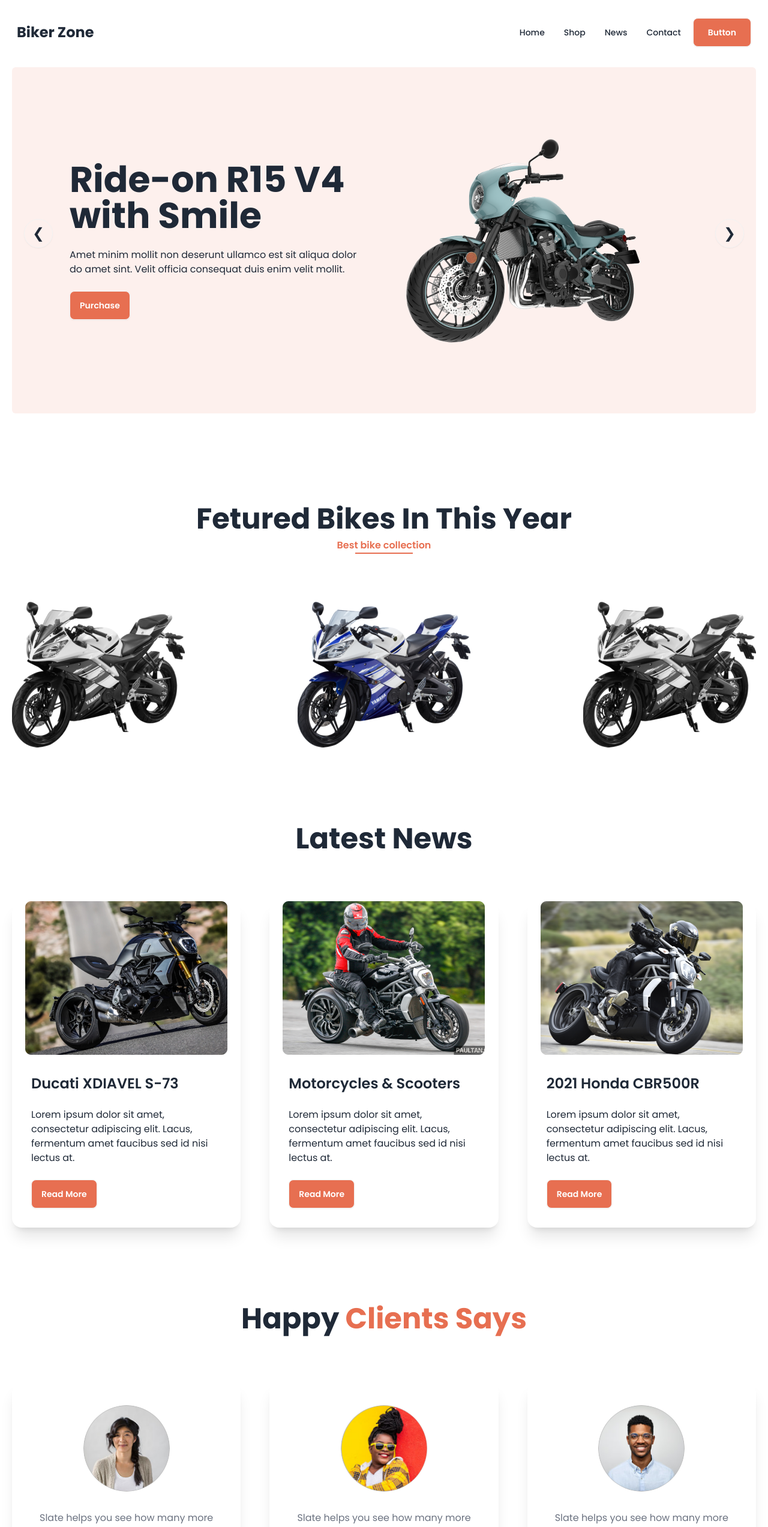
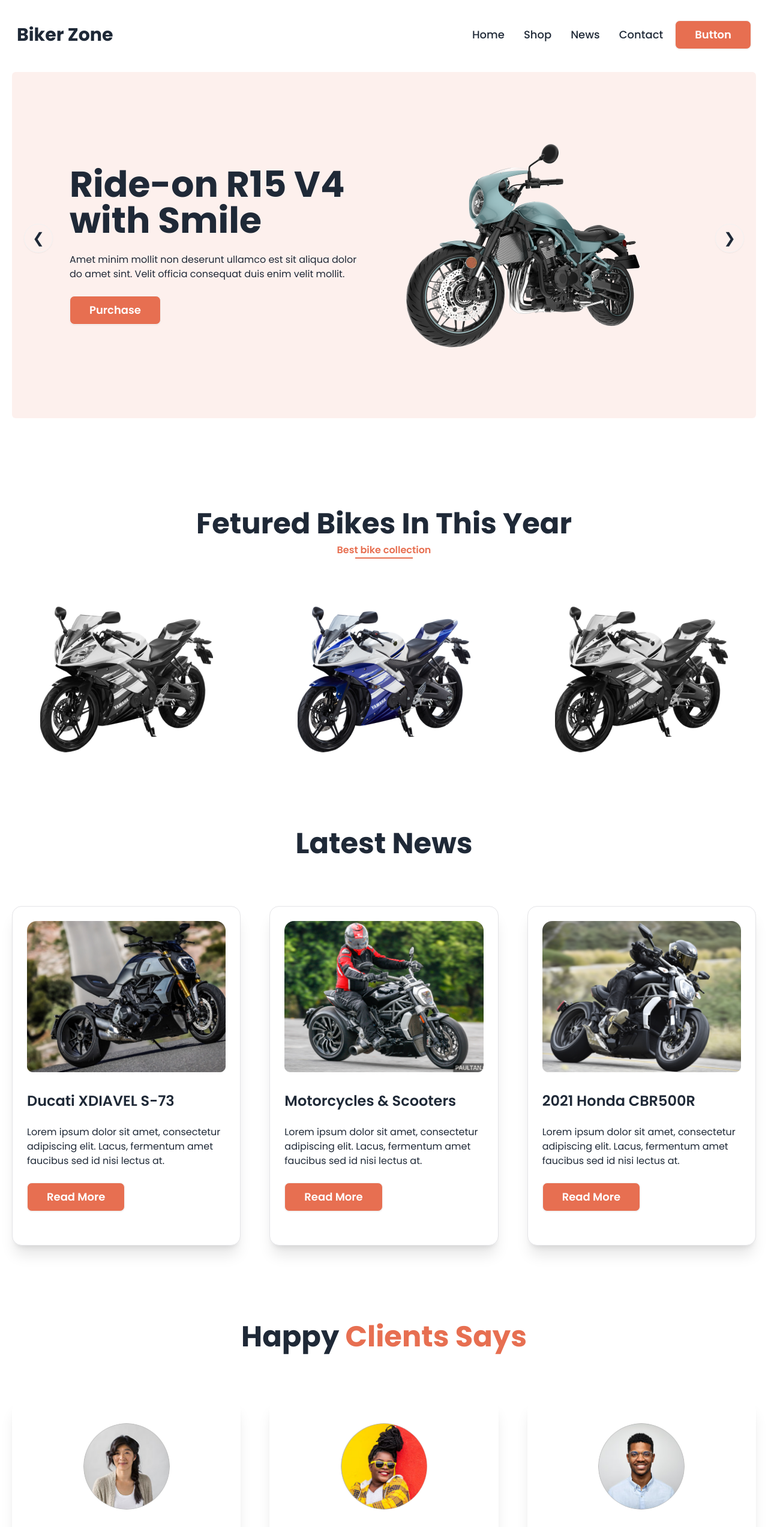
Before and after one commit to Ashiqur1819/Biker-Zone-with-Tailwind, a plain HTML site: page index.html in a window 1280 px wide. Shown: the top 2545 px of the page at 60% size. Drawn offline with nearby package versions, Linux system fonts and the light colour scheme.

Commit message:
Done full website

```diff
--- a/index.html
+++ b/index.html
@@ -45,7 +45,7 @@
                     <div tabindex="0" role="button" class=" lg:hidden">
                       <svg
                         xmlns="http://www.w3.org/2000/svg"
-                        class="h-7 w-7"
+                        class="h-9 w-9"
                         fill="none"
                         viewBox="0 0 24 24"
                         stroke="currentColor">
@@ -59,24 +59,24 @@
                     <ul
                       tabindex="0"
                       class="menu menu-sm dropdown-content bg-base-100 rounded-box z-[1] mt-3 w-52 p-2 shadow">
-                      <li><a class="font-medium">Home</a></li>
-                      <li><a class="font-medium">Shop</a></li>
-                      <li><a class="font-medium">News</a></li>
-                      <li><a class="font-medium">Contact</a></li>
+                      <li><a class="font-medium text-lg">Home</a></li>
+                      <li><a class="font-medium text-lg">Shop</a></li>
+                      <li><a class="font-medium text-lg">News</a></li>
+                      <li><a class="font-medium text-lg">Contact</a></li>
                     </ul>
                   </div>
-                  <a class=" font-bold text-2xl ml-2 md:ml-0">Biker Zone</a>
+                  <a class=" font-bold text-3xl ml-3 md:ml-3 lg:ml-0">Biker Zone</a>
                 </div>
                 <div class="navbar-center hidden lg:flex">
                   <ul class="menu menu-horizontal px-1">
-                    <li><a class="font-medium">Home</a></li>
-                    <li><a class="font-medium">Shop</a></li>
-                    <li><a class="font-medium">News</a></li>
-                    <li><a class="font-medium">Contact</a></li>
+                    <li><a class="font-medium text-lg">Home</a></li>
+                    <li><a class="font-medium text-lg">Shop</a></li>
+                    <li><a class="font-medium text-lg">News</a></li>
+                    <li><a class="font-medium text-lg">Contact</a></li>
                   </ul>
                 </div>
                 <div>
-                  <a class="btn bg-bike-primary text-white px-6 hover:text-black">Button</a>
+                  <a class="btn bg-bike-primary hidden md:flex text-lg text-white px-8 hover:text-black">Button</a>
                 </div>
               </div>
         </nav>
@@ -91,7 +91,7 @@
                     <div class="flex-1 space-y-6">
                         <h2 class="text-4xl md:text-6xl font-bold">Ride-on R15 V4 <br> with Smile</h2>
                         <p>Amet minim mollit non deserunt ullamco est sit aliqua dolor do amet sint. Velit officia consequat duis enim velit mollit.</p>
-                        <button class="btn bg-bike-primary text-white hover:text-black">Purchase</button>
+                        <button class="btn bg-bike-primary text-lg px-8 text-white hover:text-black">Purchase</button>
                     </div>
                     <!-- Carousel Image -->
                     <div class="flex-1">
@@ -153,7 +153,7 @@
       <h2 class="text-5xl font-bold text-center">Fetured Bikes In This Year</h2>
       <p class="text-center font-semibold text-bike-primary mt-2">Best bike collection</p>
       <hr class="w-24 mx-auto border border-bike-primary">
-      <div class="mt-20 flex flex-col lg:flex-row justify-between gap-12">
+      <div class="mt-20 grid grid-cols-1 md:grid-cols-2 lg:grid-cols-3 justify-between gap-12">
         <div>
           <img src="images/others/feature-bike.png" class="mx-auto grayscale" alt="">
         </div>
@@ -173,47 +173,47 @@
         <!-- Cards -->
         <div class="mt-20 grid grid-cols-1 md:grid-cols-2 lg:grid-cols-3 gap-12">
           <!-- Card-1 -->
-          <div class="card bg-base-100 shadow-xl">
+          <div class="card bg-base-100 p-6 shadow-xl border border-zinc-200">
             <figure>
               <img
                 src="images/others/latest1.png"
                 alt="Bike-1" />
             </figure>
-            <div class="card-body space-y-4">
+            <div class="card-body px-0 space-y-4">
               <h2 class="card-title font-semibold text-2xl">Ducati XDIAVEL S-73</h2>
               <p>Lorem ipsum dolor sit amet, consectetur adipiscing elit. Lacus, fermentum amet faucibus sed id nisi lectus at.</p>
               <div class="card-actions">
-                <button class="btn bg-bike-primary text-white hover:text-black">Read More</button>
+                <button class="btn bg-bike-primary px-8 text-lg text-white hover:text-black">Read More</button>
               </div>
             </div>
           </div>
           <!-- Card-2 -->
-          <div class="card bg-base-100 shadow-xl">
+          <div class="card bg-base-100 shadow-xl p-6 border border-zinc-200">
             <figure>
               <img
                 src="images/others/latest3.png"
                 alt="Bike-1" />
             </figure>
-            <div class="card-body space-y-4">
+            <div class="card-body px-0 space-y-4">
               <h2 class="card-title font-semibold text-2xl">Motorcycles & Scooters</h2>
               <p>Lorem ipsum dolor sit amet, consectetur adipiscing elit. Lacus, fermentum amet faucibus sed id nisi lectus at.</p>
               <div class="card-actions">
-                <button class="btn bg-bike-primary text-white hover:text-black">Read More</button>
+                <button class="btn bg-bike-primary px-8 text-lg text-white hover:text-black">Read More</button>
               </div>
             </div>
           </div>
           <!-- Card-3 -->
-          <div class="card bg-base-100 shadow-xl">
+          <div class="card bg-base-100 shadow-xl p-6 border border-zinc-200">
             <figure>
               <img
                 src="images/others/latest2.png"
                 alt="Bike-1" />
             </figure>
-            <div class="card-body space-y-4">
+            <div class="card-body px-0 space-y-4">
               <h2 class="card-title font-semibold text-2xl">2021 Honda CBR500R</h2>
               <p>Lorem ipsum dolor sit amet, consectetur adipiscing elit. Lacus, fermentum amet faucibus sed id nisi lectus at.</p>
               <div class="card-actions">
-                <button class="btn bg-bike-primary text-white hover:text-black">Read More</button>
+                <button class="btn bg-bike-primary px-8 text-lg text-white hover:text-black">Read More</button>
               </div>
             </div>
           </div>
@@ -359,7 +359,7 @@
                   <h4>License</h4>
                 </div>
                 <br>
-                <div class="flex items-center gap-5 cursor-pointer">
+                <div class="flex flex-col md:flex-row gap-5 cursor-pointer">
                   <h4>About</h4>
                   <h4>Features</h4>
                   <h4>Pricing</h4>
```
